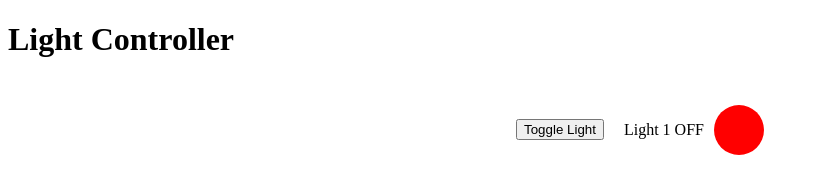
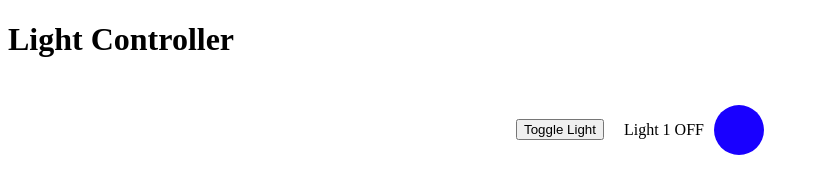
Before and after one commit to dondfx/dondfx.github.io, a plain HTML site: page index.html in a window 1280 px wide. Shown: the whole page, without its empty margins (0-819 px from the left). Drawn offline with Linux system fonts and the light colour scheme.

Commit message:
Update index.html

```diff
--- a/index.html
+++ b/index.html
@@ -18,7 +18,7 @@
         width: 50px;
         height: 50px;
         border-radius: 25px;
-        background-color: red;
+        background-color: rgb(25, 0, 255);
       }
     </style>
   </head>
```
